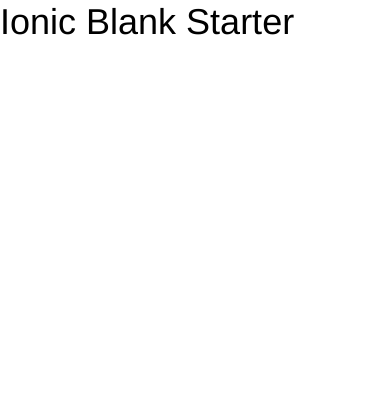
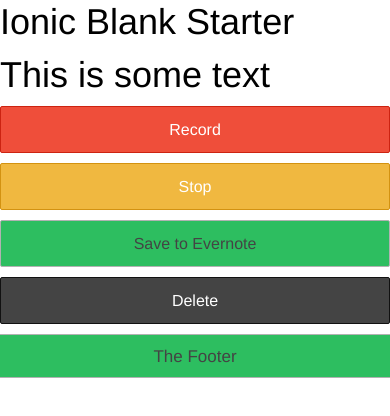
Before and after one commit to AbdullahAlger/evernote-voice-text, a website: page www/index.html in a window 390 px wide. Drawn offline with Linux system fonts and the light colour scheme; some packages are replaced by stand-ins of ours; files that its build step writes are made by us from their sources.

Commit message:
added buttons

```diff
--- a/scss/ionic.app.scss
+++ b/scss/ionic.app.scss
@@ -16,9 +16,12 @@
 */
 
 
-$bar-stable: #2DBE60;
+$stable: #2DBE60;
 
-
+h1 {
+	color: #000;
+	text-align: center;
+}
 
 
 // The path for our ionicons font files, relative to the built CSS in www/css
--- a/www/index.html
+++ b/www/index.html
@@ -27,7 +27,17 @@
         <h1 class="title">Ionic Blank Starter</h1>
       </ion-header-bar>
       <ion-content>
+
+      <h1> This is some text </h1>
+      <button class="button button-block button-assertive" ng-hide="false">Record</button>
+      <button class="button button-block button-energized" ng-hide="true">Stop</button>
+      <button class="button button-block button-stable">Save to Evernote</button>
+      <button class="button button-block button-dark">Delete</button>
+
       </ion-content>
+      <ion-footer-bar class="bar footer-bar bar-stable">
+        <h1 class="title">The Footer</h1>
+      </ion-footer-bar>
     </ion-pane>
   </body>
 </html>
```
Also changed, not shown: www/css/ionic.app.css, www/css/ionic.app.min.css, 1 other file.
